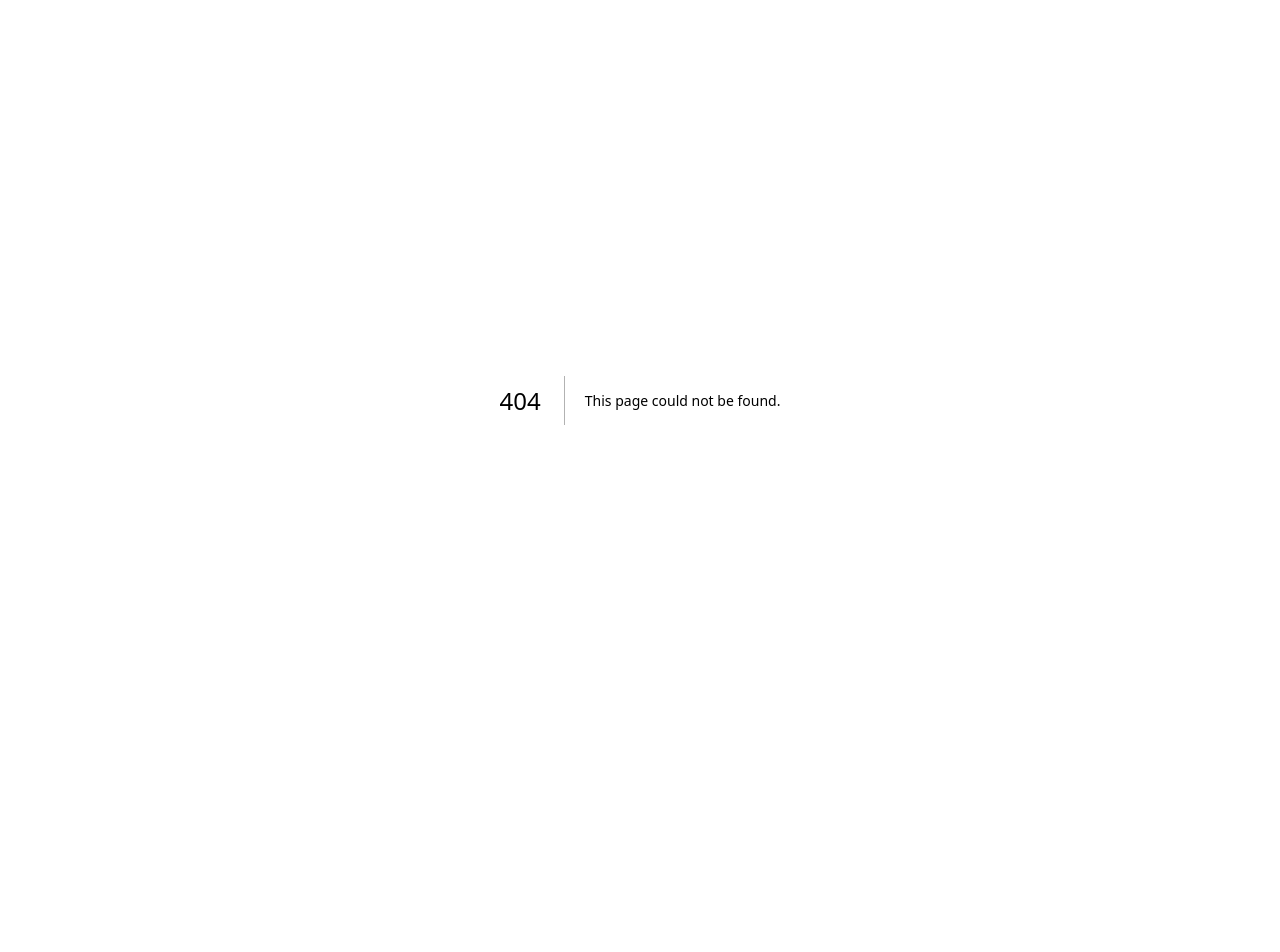
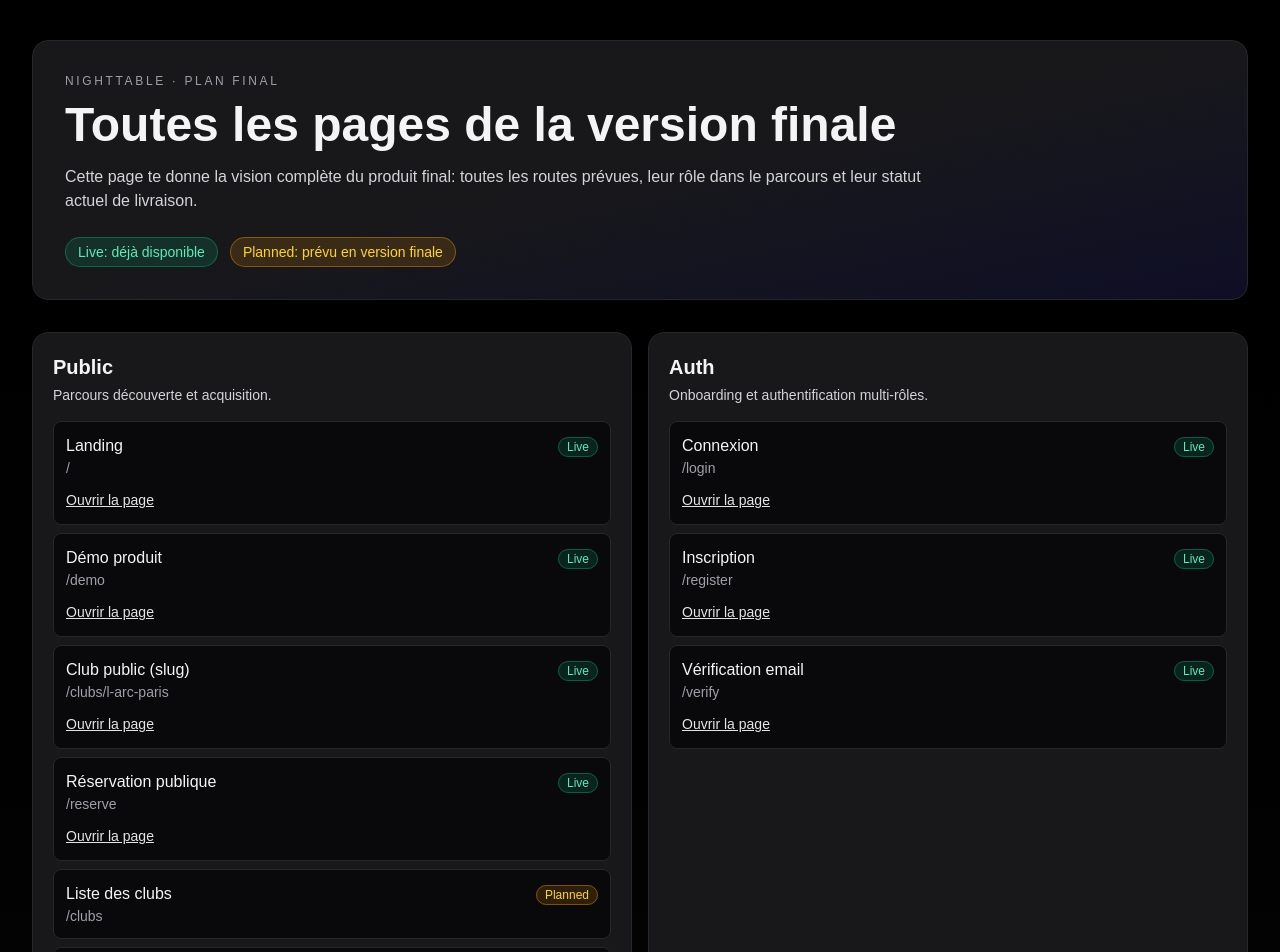
Before and after one commit to jeuneMaitre667/nightable-d-mo, a Next.js app: page /final-pages in a window 1280 px wide. Before the commit this address had no page. Shown: the top 952 px of the page. Before the commit the page ends 800 px from the top, so only its background shows below. Built offline with nearby package versions, Linux system fonts and the light colour scheme.

Commit message:
feat(product): add final-pages overview for complete v1 page map

```diff
--- /dev/null
+++ b/src/app/final-pages/page.tsx
@@ -0,0 +1,151 @@
+import Link from "next/link";
+
+type PageItem = {
+  label: string;
+  path: string;
+  status: "live" | "planned";
+  note?: string;
+};
+
+type Section = {
+  title: string;
+  description: string;
+  pages: PageItem[];
+};
+
+const sections: Section[] = [
+  {
+    title: "Public",
+    description: "Parcours découverte et acquisition.",
+    pages: [
+      { label: "Landing", path: "/", status: "live" },
+      { label: "Démo produit", path: "/demo", status: "live" },
+      { label: "Club public (slug)", path: "/clubs/l-arc-paris", status: "live" },
+      { label: "Réservation publique", path: "/reserve", status: "live" },
+      { label: "Liste des clubs", path: "/clubs", status: "planned" },
+      { label: "Toutes les pages finales", path: "/final-pages", status: "live" },
+    ],
+  },
+  {
+    title: "Auth",
+    description: "Onboarding et authentification multi-rôles.",
+    pages: [
+      { label: "Connexion", path: "/login", status: "live" },
+      { label: "Inscription", path: "/register", status: "live" },
+      { label: "Vérification email", path: "/verify", status: "live" },
+    ],
+  },
+  {
+    title: "Dashboard Client",
+    description: "Expérience client finalisée après connexion.",
+    pages: [
+      { label: "Accueil client", path: "/dashboard/client", status: "live" },
+      { label: "Mes réservations", path: "/dashboard/client/reservations", status: "planned" },
+      { label: "Mes waitlists", path: "/dashboard/client/waitlist", status: "planned" },
+      { label: "Profil & score", path: "/dashboard/client/profile", status: "planned" },
+      { label: "Historique & factures", path: "/dashboard/client/billing", status: "planned" },
+    ],
+  },
+  {
+    title: "Dashboard Club",
+    description: "Pilotage opérationnel et business du club.",
+    pages: [
+      { label: "Accueil club", path: "/dashboard/club", status: "live" },
+      { label: "Événements", path: "/dashboard/club/events", status: "planned" },
+      { label: "Tables & plan de salle", path: "/dashboard/club/tables", status: "planned" },
+      { label: "Réservations", path: "/dashboard/club/reservations", status: "planned" },
+      { label: "Promoteurs", path: "/dashboard/club/promoters", status: "planned" },
+      { label: "Femmes VIP", path: "/dashboard/club/vip", status: "planned" },
+      { label: "Analytics", path: "/dashboard/club/analytics", status: "planned" },
+      { label: "Settings", path: "/dashboard/club/settings", status: "planned" },
+    ],
+  },
+  {
+    title: "Dashboard Promoteur",
+    description: "Acquisition, guest list et commissions.",
+    pages: [
+      { label: "Accueil promoteur", path: "/dashboard/promoter", status: "live" },
+      { label: "Guest list", path: "/dashboard/promoter/guestlist", status: "planned" },
+      { label: "Commissions", path: "/dashboard/promoter/commissions", status: "planned" },
+      { label: "Performance liens", path: "/dashboard/promoter/performance", status: "planned" },
+    ],
+  },
+  {
+    title: "Dashboard VIP",
+    description: "Parcours femmes validées et invitations.",
+    pages: [
+      { label: "Accueil VIP", path: "/dashboard/vip", status: "live" },
+      { label: "Invitations", path: "/dashboard/vip/invitations", status: "planned" },
+      { label: "Profil VIP", path: "/dashboard/vip/profile", status: "planned" },
+      { label: "Historique sorties", path: "/dashboard/vip/history", status: "planned" },
+    ],
+  },
+  {
+    title: "Admin",
+    description: "Supervision globale produit et modération.",
+    pages: [
+      { label: "Accueil admin", path: "/dashboard/admin", status: "live" },
+      { label: "Gestion utilisateurs", path: "/dashboard/admin/users", status: "planned" },
+      { label: "Gestion clubs", path: "/dashboard/admin/clubs", status: "planned" },
+      { label: "Conformité & sécurité", path: "/dashboard/admin/security", status: "planned" },
+    ],
+  },
+];
+
+function statusBadge(status: PageItem["status"]) {
+  if (status === "live") {
+    return <span className="rounded-full border border-emerald-500/40 bg-emerald-500/15 px-2 py-0.5 text-xs text-emerald-300">Live</span>;
+  }
+  return <span className="rounded-full border border-amber-500/40 bg-amber-500/15 px-2 py-0.5 text-xs text-amber-300">Planned</span>;
+}
+
+export default function FinalPagesPage() {
+  return (
+    <main className="min-h-screen bg-gradient-to-b from-black via-zinc-950 to-zinc-900 px-4 py-10 text-zinc-100 md:px-8">
+      <div className="mx-auto max-w-7xl space-y-8">
+        <section className="rounded-2xl border border-zinc-800 bg-gradient-to-br from-zinc-900 via-zinc-900 to-indigo-950/50 p-6 md:p-8">
+          <p className="text-xs uppercase tracking-[0.22em] text-zinc-400">NightTable · Plan final</p>
+          <h1 className="mt-3 text-3xl font-bold md:text-5xl">Toutes les pages de la version finale</h1>
+          <p className="mt-4 max-w-4xl text-zinc-300">
+            Cette page te donne la vision complète du produit final: toutes les routes prévues, leur rôle dans le parcours
+            et leur statut actuel de livraison.
+          </p>
+          <div className="mt-6 flex flex-wrap gap-3 text-sm">
+            <span className="rounded-full border border-emerald-500/40 bg-emerald-500/15 px-3 py-1 text-emerald-300">Live: déjà disponible</span>
+            <span className="rounded-full border border-amber-500/40 bg-amber-500/15 px-3 py-1 text-amber-300">Planned: prévu en version finale</span>
+          </div>
+        </section>
+
+        <div className="grid gap-4 md:grid-cols-2">
+          {sections.map((section) => (
+            <section key={section.title} className="rounded-2xl border border-zinc-800 bg-zinc-900 p-5">
+              <h2 className="text-xl font-semibold">{section.title}</h2>
+              <p className="mt-1 text-sm text-zinc-300">{section.description}</p>
+
+              <div className="mt-4 space-y-2">
+                {section.pages.map((page) => (
+                  <article key={`${section.title}-${page.path}`} className="rounded-lg border border-zinc-800 bg-zinc-950 p-3">
+                    <div className="flex items-start justify-between gap-3">
+                      <div>
+                        <p className="font-medium">{page.label}</p>
+                        <p className="text-sm text-zinc-400">{page.path}</p>
+                        {page.note ? <p className="mt-1 text-xs text-zinc-500">{page.note}</p> : null}
+                      </div>
+                      <div className="shrink-0">{statusBadge(page.status)}</div>
+                    </div>
+
+                    {page.status === "live" ? (
+                      <Link href={page.path} className="mt-3 inline-block text-sm text-zinc-200 underline">
+                        Ouvrir la page
+                      </Link>
+                    ) : null}
+                  </article>
+                ))}
+              </div>
+            </section>
+          ))}
+        </div>
+      </div>
+    </main>
+  );
+}
--- a/src/app/page.tsx
+++ b/src/app/page.tsx
@@ -67,6 +67,9 @@ export default function HomePage() {
             <Link className="rounded-md border border-zinc-700 px-5 py-3" href="/demo">
               Voir la démo complète
             </Link>
+            <Link className="rounded-md border border-zinc-700 px-5 py-3" href="/final-pages">
+              Voir toutes les pages finales
+            </Link>
           </div>
         </div>
       </section>
```
Also changed, not shown: 2 other files (tests, documents, lock files or other folders).
